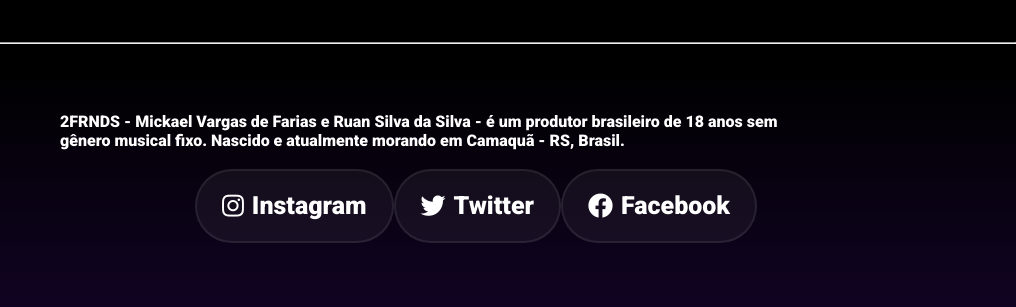
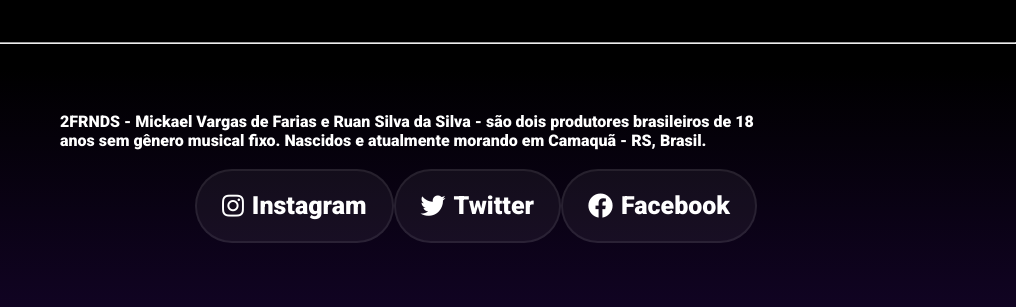
Before and after one commit to 2FRNDS/2FRNDS, a plain HTML site: page index.html in a window 1280 px wide. Shown: the part 2136-2443 px from the top of the page, 264-1280 px from the left. Drawn offline with nearby package versions, Linux system fonts and the light colour scheme; a script that the page names is missing.

Commit message:
Add files via upload

```diff
--- a/index.html
+++ b/index.html
@@ -71,7 +71,7 @@
 			<div>
 				<img src="imgs/2frnds.png">
 				<div id="footerInfo">
-					<p>2FRNDS - Mickael Vargas de Farias e Ruan Silva da Silva - é um produtor brasileiro de 18 anos sem gênero musical fixo. Nascido e atualmente morando em Camaquã - RS, Brasil.<br><br>
+					<p>2FRNDS - Mickael Vargas de Farias e Ruan Silva da Silva - são dois produtores brasileiros de 18 anos sem gênero musical fixo. Nascidos e atualmente morando em Camaquã - RS, Brasil.<br><br>
 					<div id="socials">
 						<a target="_blank" href="https://instagram.com/2frndsmusic">
 							<div class="social">
```
